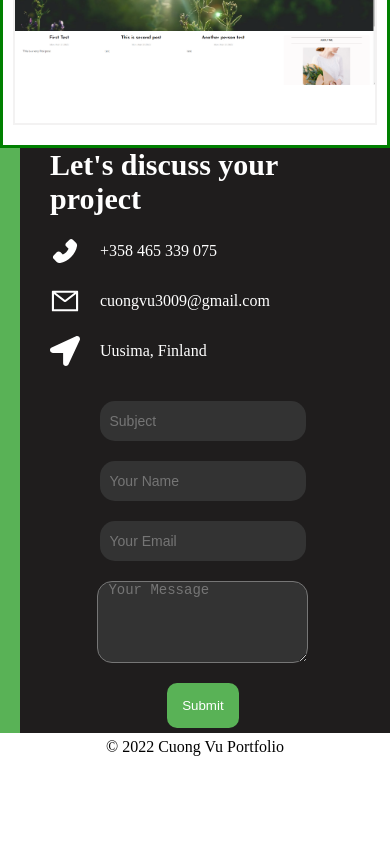
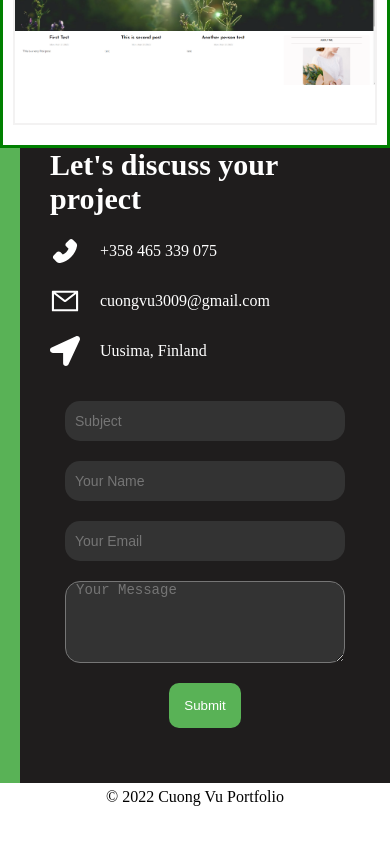
Before and after one commit to cuongvu3009/cuongvuduc3009, a React (Create React App) app: page / in a window 390 px wide. Shown: the part 6792-7636 px from the top of the page. Built offline with nearby package versions, Linux system fonts and the light colour scheme.

Commit message:
fix contact and footer layout

```diff
--- a/src/components/Contact/contact.css
+++ b/src/components/Contact/contact.css
@@ -2,6 +2,7 @@
   height: auto;
   position: relative;
   background-color: rgb(31, 29, 29);
+  padding-bottom: 20px;
 }
 
 .c-bg {
@@ -98,7 +99,7 @@
   }
 
   input {
-    width: 98%;
+    width: 100%;
     height: 40px;
     margin: 10px;
   }
@@ -106,4 +107,16 @@
   button {
     margin-top: 10px;
   }
+
+  .c {
+    padding-bottom: 50px;
+  }
+
+  .c-form {
+    width: 100%;
+  }
+
+  .c-right {
+    width: 100%;
+  }
 }
--- a/src/components/Footer/footer.css
+++ b/src/components/Footer/footer.css
@@ -9,6 +9,6 @@
 
 @media screen and (max-width: 1000px) {
   .footerContainer {
-    padding-bottom: 80px;
+    padding-bottom: 90px;
   }
 }
```
